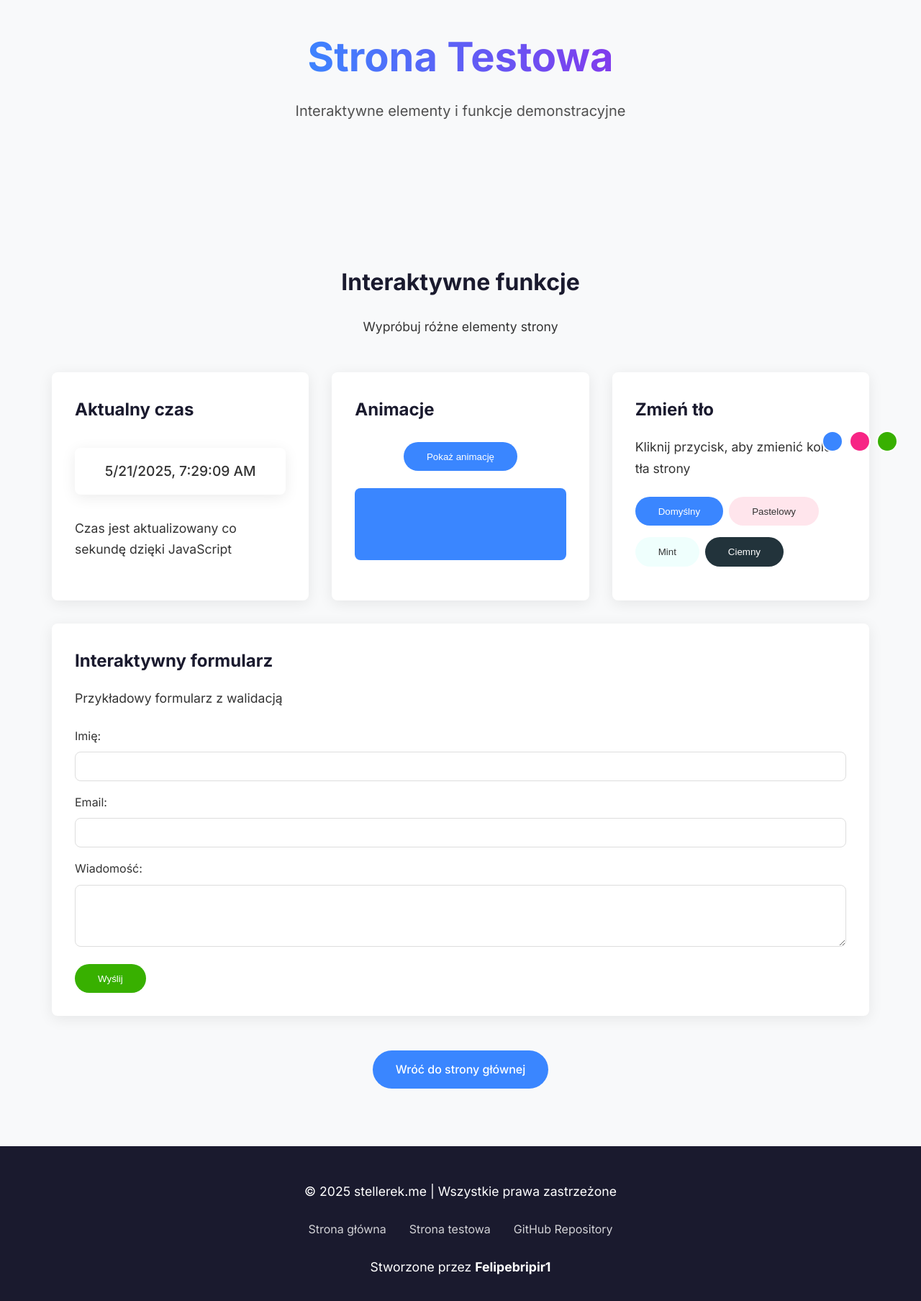
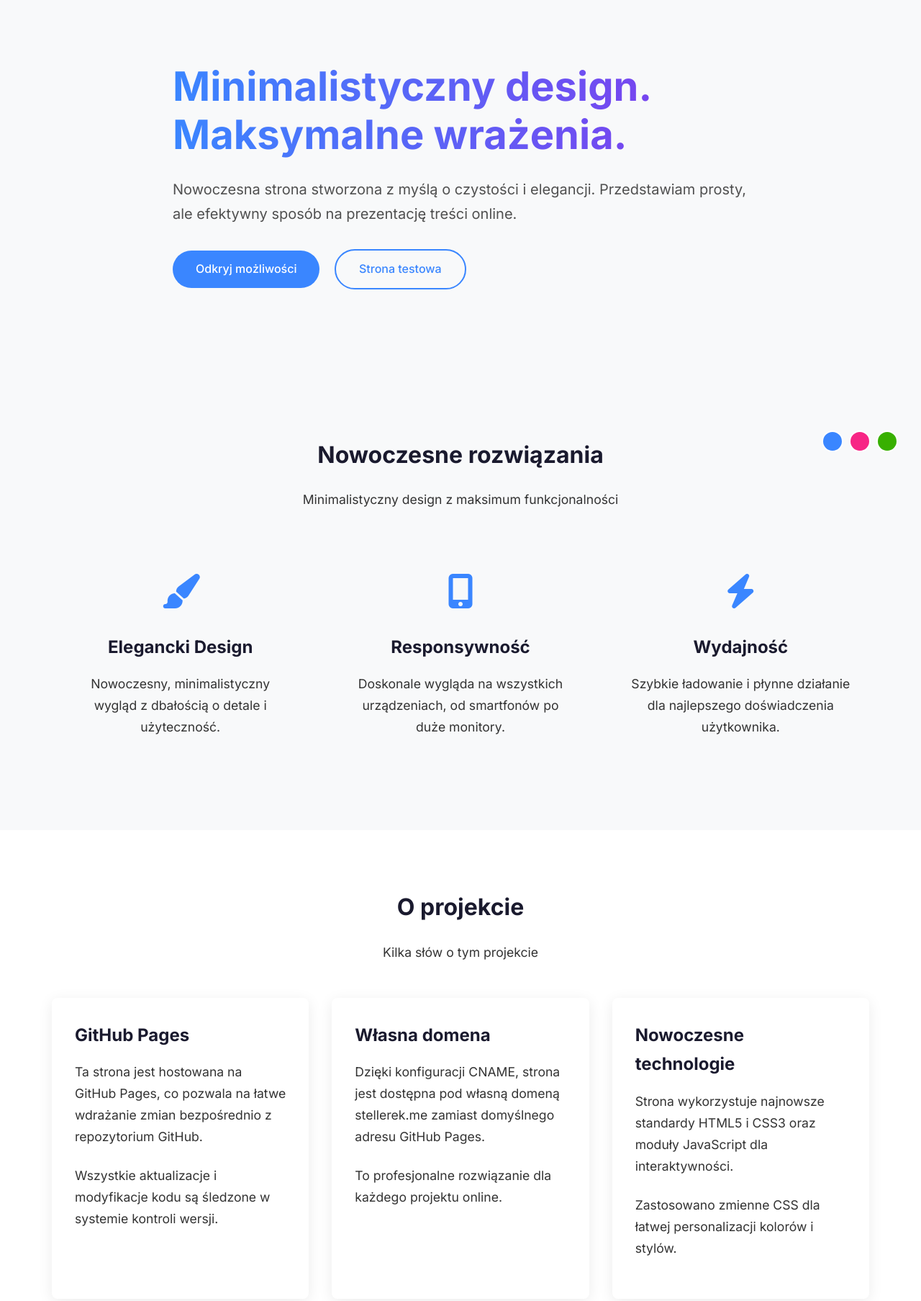
Before and after one commit to Felipebripir1/Felipebripir1.github.io, a plain HTML site: page index.html in a window 1280 px wide. Shown: the part 140-1947 px from the top of the page at 72% size. Drawn offline with Linux system fonts and the light colour scheme.

Commit message:
Update index.html

```diff
--- a/index.html
+++ b/index.html
@@ -3,8 +3,8 @@
 <head>
     <meta charset="UTF-8">
     <meta name="viewport" content="width=device-width, initial-scale=1.0">
-    <title>Strona Testowa | Stellerek.me</title>
-    <meta name="description" content="Strona testowa z interaktywnymi elementami">
+    <title>Stellerek.me | Nowoczesna Strona</title>
+    <meta name="description" content="Minimalistyczna, nowoczesna strona hostowana na GitHub Pages">
     <link rel="stylesheet" href="styles.css">
     <link href="https://fonts.googleapis.com/css2?family=Inter:wght@300;400;500;600;700&display=swap" rel="stylesheet">
     <link rel="stylesheet" href="https://cdnjs.cloudflare.com/ajax/libs/font-awesome/6.4.0/css/all.min.css">
@@ -16,91 +16,84 @@
                 <div class="logo">stellerek<span style="color: var(--primary-color)">.me</span></div>
                 <ul class="nav-links">
                     <li><a href="index.html">Home</a></li>
-                    <li><a href="index.html#features">Możliwości</a></li>
-                    <li><a href="index.html#about">O mnie</a></li>
-                    <li><a href="test.html" class="active">Test</a></li>
+                    <li><a href="#features">Możliwości</a></li>
+                    <li><a href="#about">O mnie</a></li>
+                    <li><a href="test.html">Test</a></li>
                 </ul>
             </nav>
         </div>
     </header>
 
-    <section class="hero fadeIn" style="min-height: 40vh;">
+    <section class="hero fadeIn">
         <div class="container">
-            <div class="hero-text" style="text-align: center;">
-                <h1>Strona Testowa</h1>
-                <p class="subtitle">Interaktywne elementy i funkcje demonstracyjne</p>
+            <div class="hero-text">
+                <h1>Minimalistyczny design.<br>Maksymalne wrażenia.</h1>
+                <p class="subtitle">Nowoczesna strona stworzona z myślą o czystości i elegancji. Przedstawiam prosty, ale efektywny sposób na prezentację treści online.</p>
+                <a href="#features" class="btn">Odkryj możliwości</a>
+                <a href="test.html" class="btn btn-outline" style="margin-left: 1rem;">Strona testowa</a>
             </div>
         </div>
     </section>
 
-    <section>
+    <section id="features">
         <div class="container">
             <div class="section-title">
-                <h2>Interaktywne funkcje</h2>
-                <p>Wypróbuj różne elementy strony</p>
+                <h2>Nowoczesne rozwiązania</h2>
+                <p>Minimalistyczny design z maksimum funkcjonalności</p>
             </div>
+            <div class="features">
+                <div class="feature">
+                    <div class="feature-icon"><i class="fas fa-paint-brush"></i></div>
+                    <h3>Elegancki Design</h3>
+                    <p>Nowoczesny, minimalistyczny wygląd z dbałością o detale i użyteczność.</p>
+                </div>
+                <div class="feature">
+                    <div class="feature-icon"><i class="fas fa-mobile-alt"></i></div>
+                    <h3>Responsywność</h3>
+                    <p>Doskonale wygląda na wszystkich urządzeniach, od smartfonów po duże monitory.</p>
+                </div>
+                <div class="feature">
+                    <div class="feature-icon"><i class="fas fa-bolt"></i></div>
+                    <h3>Wydajność</h3>
+                    <p>Szybkie ładowanie i płynne działanie dla najlepszego doświadczenia użytkownika.</p>
+                </div>
+            </div>
+        </div>
+    </section>
 
+    <section id="about" style="background-color: var(--light-color);">
+        <div class="container">
+            <div class="section-title">
+                <h2>O projekcie</h2>
+                <p>Kilka słów o tym projekcie</p>
+            </div>
             <div class="cards">
                 <div class="card">
                     <div class="card-content">
-                        <h3>Aktualny czas</h3>
-                        <div class="time-display" id="current-time">Ładowanie czasu...</div>
-                        <p>Czas jest aktualizowany co sekundę dzięki JavaScript</p>
+                        <h3>GitHub Pages</h3>
+                        <p>Ta strona jest hostowana na GitHub Pages, co pozwala na łatwe wdrażanie zmian bezpośrednio z repozytorium GitHub.</p>
+                        <p>Wszystkie aktualizacje i modyfikacje kodu są śledzone w systemie kontroli wersji.</p>
                     </div>
                 </div>
-
                 <div class="card">
                     <div class="card-content">
-                        <h3>Animacje</h3>
-                        <div style="text-align: center; margin: 1.5rem 0;">
-                            <button id="animate-button" class="btn">Pokaż animację</button>
-                        </div>
-                        <div id="animation-box" style="height: 100px; background-color: var(--primary-color); border-radius: var(--border-radius); transition: all 0.5s ease;"></div>
+                        <h3>Własna domena</h3>
+                        <p>Dzięki konfiguracji CNAME, strona jest dostępna pod własną domeną stellerek.me zamiast domyślnego adresu GitHub Pages.</p>
+                        <p>To profesjonalne rozwiązanie dla każdego projektu online.</p>
                     </div>
                 </div>
-
                 <div class="card">
                     <div class="card-content">
-                        <h3>Zmień tło</h3>
-                        <p>Kliknij przycisk, aby zmienić kolor tła strony</p>
-                        <div style="display: flex; gap: 0.5rem; flex-wrap: wrap;">
-                            <button class="btn" style="margin-bottom: 0.5rem;" onclick="changeBackground('#f8f9fa')">Domyślny</button>
-                            <button class="btn" style="background-color: #ffe5ec; color: #333; margin-bottom: 0.5rem;" onclick="changeBackground('#ffe5ec')">Pastelowy</button>
-                            <button class="btn" style="background-color: #effffd; color: #333; margin-bottom: 0.5rem;" onclick="changeBackground('#effffd')">Mint</button>
-                            <button class="btn" style="background-color: #22333b; margin-bottom: 0.5rem;" onclick="changeBackground('#22333b')">Ciemny</button>
-                        </div>
+                        <h3>Nowoczesne technologie</h3>
+                        <p>Strona wykorzystuje najnowsze standardy HTML5 i CSS3 oraz moduły JavaScript dla interaktywności.</p>
+                        <p>Zastosowano zmienne CSS dla łatwej personalizacji kolorów i stylów.</p>
                     </div>
                 </div>
             </div>
-
-            <div class="card" style="margin-top: 2rem;">
-                <div class="card-content">
-                    <h3>Interaktywny formularz</h3>
-                    <p>Przykładowy formularz z walidacją</p>
-                    <form id="demo-form" onsubmit="return false;">
-                        <div style="margin-bottom: 1rem;">
-                            <label for="name" style="display: block; margin-bottom: 0.5rem;">Imię:</label>
-                            <input type="text" id="name" style="width: 100%; padding: 0.75rem; border-radius: var(--border-radius); border: 1px solid #ddd;">
-                        </div>
-                        <div style="margin-bottom: 1rem;">
-                            <label for="email" style="display: block; margin-bottom: 0.5rem;">Email:</label>
-                            <input type="email" id="email" style="width: 100%; padding: 0.75rem; border-radius: var(--border-radius); border: 1px solid #ddd;">
-                        </div>
-                        <div style="margin-bottom: 1rem;">
-                            <label for="message" style="display: block; margin-bottom: 0.5rem;">Wiadomość:</label>
-                            <textarea id="message" rows="4" style="width: 100%; padding: 0.75rem; border-radius: var(--border-radius); border: 1px solid #ddd;"></textarea>
-                        </div>
-                        <button type="submit" class="btn btn-success" id="submit-form">Wyślij</button>
-                        <div id="form-response" style="margin-top: 1rem; padding: 1rem; border-radius: var(--border-radius); display: none;"></div>
-                    </form>
-                </div>
-            </div>
-
-            <div style="text-align: center; margin-top: 3rem;">
-                <a href="index.html" class="btn">Wróć do strony głównej</a>
-            </div>
         </div>
     </section>
+
+    <div class="time-display" id="current-time">Ładowanie czasu...</div>
 
     <footer>
         <div class="container">
@@ -134,47 +127,6 @@
             document.documentElement.style.setProperty('--primary-color', primary);
             document.documentElement.style.setProperty('--secondary-color', secondary);
         }
-
-        // Zmiana tła strony
-        function changeBackground(color) {
-            document.documentElement.style.setProperty('--background-color', color);
-            // Dostosuj kolor tekstu dla ciemnych teł
-            if (color === '#22333b') {
-                document.documentElement.style.setProperty('--text-color', '#f8f9fa');
-            } else {
-                document.documentElement.style.setProperty('--text-color', '#333333');
-            }
-        }
-
-        // Obsługa animacji
-        document.getElementById('animate-button').addEventListener('click', function() {
-            const box = document.getElementById('animation-box');
-            box.style.transform = box.style.transform === 'scale(1.2) rotate(45deg)' ? 'scale(1) rotate(0)' : 'scale(1.2) rotate(45deg)';
-            box.style.backgroundColor = box.style.backgroundColor === 'var(--accent-color)' ? 'var(--primary-color)' : 'var(--accent-color)';
-            box.style.borderRadius = box.style.borderRadius === '50%' ? 'var(--border-radius)' : '50%';
-        });
-
-        // Obsługa formularza
-        document.getElementById('submit-form').addEventListener('click', function() {
-            const name = document.getElementById('name').value;
-            const email = document.getElementById('email').value;
-            const message = document.getElementById('message').value;
-            const response = document.getElementById('form-response');
-
-            response.style.display = 'block';
-
-            if (!name || !email || !message) {
-                response.textContent = 'Proszę wypełnić wszystkie pola formularza.';
-                response.style.backgroundColor = '#ffcccb';
-            } else if (!email.includes('@')) {
-                response.textContent = 'Proszę podać prawidłowy adres email.';
-                response.style.backgroundColor = '#ffcccb';
-            } else {
-                response.textContent = 'Dziękujemy za wiadomość! (To tylko demonstracja, wiadomość nie została wysłana)';
-                response.style.backgroundColor = '#d4edda';
-                document.getElementById('demo-form').reset();
-            }
-        });
     </script>
 </body>
 </html>
```
